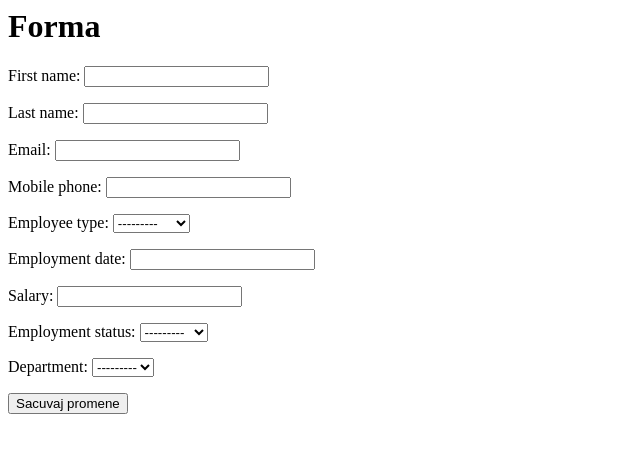
After one commit to oksym/evidencija-zaposlenih, a Django app: page /create_employee/ in a window 1280 px wide. The commit adds this page. Shown: the top 453 px of the page, without its empty margins (0-640 px from the left). Run offline with Django 5.2, Linux system fonts and the light colour scheme; data that the repository does not hold is empty.

Commit message:
*dodat CRUD i pretraga zaposlenih

```diff
--- /dev/null
+++ b/core/forms.py
@@ -0,0 +1,7 @@
+from django import forms
+from core.models import Employee
+#ima mnogo polja u modelu pa sam izabrao modelforms
+class EmployeeForm(forms.ModelForm):
+    class Meta:
+        model=Employee
+        fields= "__all__"
--- a/core/models.py
+++ b/core/models.py
@@ -5,8 +5,8 @@ class Department(models.Model):
 
     def __str__(self):
         return self.name
+
 class Employee(models.Model):
-
     EMPLOYEE_TYPE=[
         ('full-time','Full-time'),('part-time', 'Part-time'),('intern','Intern')
     ]
@@ -17,7 +17,7 @@ class Employee(models.Model):
 
     first_name = models.CharField(max_length=20)
     last_name = models.CharField(max_length=30)
-    email = models.EmailField()
+    email = models.EmailField(unique=True)
     mobile_phone=models.CharField(max_length=20)
     employee_type=models.CharField(max_length=30,choices=EMPLOYEE_TYPE) #posto vec postoje  odeljenja ja sam umesto titula kojih bi bilo mnogo ovde stavio drugi podatak
     employment_date=models.DateField()
--- a/core/templates/departments_list.html
+++ b/core/templates/departments_list.html
@@ -1,6 +1,5 @@
 
 <h1>Departments list:</h1>
-
 {% for department in departments %}
     <a href="{% url 'dep_detail' department.id %}">{{ department }}</a>
 {% endfor %}
--- a/core/templates/employee_detail.html
+++ b/core/templates/employee_detail.html
@@ -6,3 +6,6 @@
 {{ employee.employment_date }}
 {{ employee.employment_status }}
 {{ employee.department }}
+
+<a href="{% url 'edit_emp' employee.id %}">Izmeni podatke zaposlenog</a>
+<a href="{% url 'delete_emp' employee.id %}">Obrisi profil</a>
--- /dev/null
+++ b/core/templates/employee_form.html
@@ -0,0 +1,10 @@
+
+<h1>Forma</h1>
+
+<form method="POST">
+    {% csrf_token %}
+
+    {{ form.as_p }}
+
+    <button type="submit">Sacuvaj promene</button>
+</form>
--- a/core/templates/home.html
+++ b/core/templates/home.html
@@ -15,5 +15,7 @@
 {#<a href="/employee_list/">Lista zaposlenih</a>#}
 <a href="{% url 'emp_list' %}">Lista zaposlenih</a>
 <a href="{% url 'dep_list' %}">Lista odeljenja</a>
+<a href="{% url 'create_emp' %}">Dodaj novog zaposlenog</a>
+
 </body>
 </html>
--- a/core/views.py
+++ b/core/views.py
@@ -1,5 +1,10 @@
-from django.shortcuts import render, get_object_or_404
+from multiprocessing import context
+
+from django.db.models import Q
+from django.shortcuts import render, get_object_or_404, redirect
 from core.models import Employee, Department
+from core.forms import EmployeeForm
+from django.views.generic.edit import CreateView
 
 def home(request):
     return render(request, 'home.html')
@@ -21,3 +26,40 @@ def departments_detail(request,id):
     department = Department.objects.get(id=id)
     employees=department.employees.all()
     return render(request,'departments_detail.html',context={'employees':employees})
+
+
+def add_employee(request):
+    if request.method == "POST":
+        form = EmployeeForm(request.POST)
+        if form.is_valid():
+            form.save()
+            return redirect("home")
+    else:
+        form = EmployeeForm()
+    return render(request, 'employee_form.html', context={'form':form})
+
+def edit_employee_profile(request,id):
+    employee=get_object_or_404(Employee,id=id)
+    if request.method=="POST":
+        form= EmployeeForm(request.POST, instance=employee)
+        if form.is_valid():
+            form.save()
+            return redirect("emp_detail",id=employee.id)
+    else:
+        form=EmployeeForm(instance=employee)
+    return render(request, 'employee_form.html', context={'form':form, 'employee':employee})
+
+def delete_employee_profile(request,id):
+    employee=get_object_or_404(Employee, id=id)
+    if request.method=="POST":
+        employee.delete()
+        return redirect("emp_list")
+    return render(request, 'delete_confirm.html',context={'employee':employee})
+
+def search_employee(request):
+    query=request.GET.get('q')
+    if query:
+        employees=Employee.objects.filter(Q(first_name__icontains=query)|Q(last_name__icontains=query))
+    else:
+        employees=Employee.objects.all()
+    return render(request, 'search_employee.html',context={'query':query,'employees':employees})
--- a/evidencija_zaposlenih/urls.py
+++ b/evidencija_zaposlenih/urls.py
@@ -16,7 +16,8 @@ Including another URLconf
 """
 from django.contrib import admin
 from django.urls import path
-from core.views import employee_list,home,employee_detail,departments_list,departments_detail
+from core.views import employee_list, home, employee_detail, departments_list, departments_detail, add_employee, \
+    edit_employee_profile, delete_employee_profile,search_employee
 
 urlpatterns = [
     path('', home, name='home'),
@@ -24,5 +25,9 @@ urlpatterns = [
     path('employee_detail/<int:id>', employee_detail, name='emp_detail'),
     path('departments_list/', departments_list, name='dep_list'),
     path('departments_detail/<int:id>', departments_detail, name='dep_detail'),
+    path('create_employee/', add_employee, name='create_emp'),
+    path('edit_employee/<int:id>', edit_employee_profile, name='edit_emp'),
+    path('delete_employee/<int:id>', delete_employee_profile, name='delete_emp'),
+    path('search_employee/', search_employee, name='search_emp'),
     path('admin/', admin.site.urls),
 ]
```
Also changed, not shown: core/templates/delete_confirm.html (added, +11 -0 lines), core/templates/employee_list.html (+12 -2 lines), core/templates/search_employee.html (added, +10 -0 lines).
